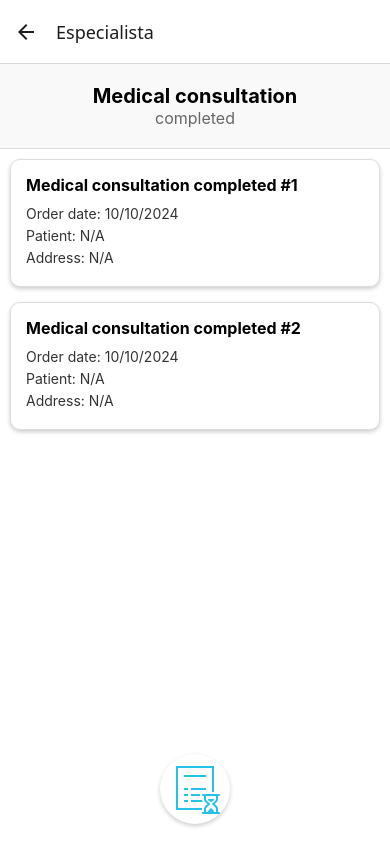
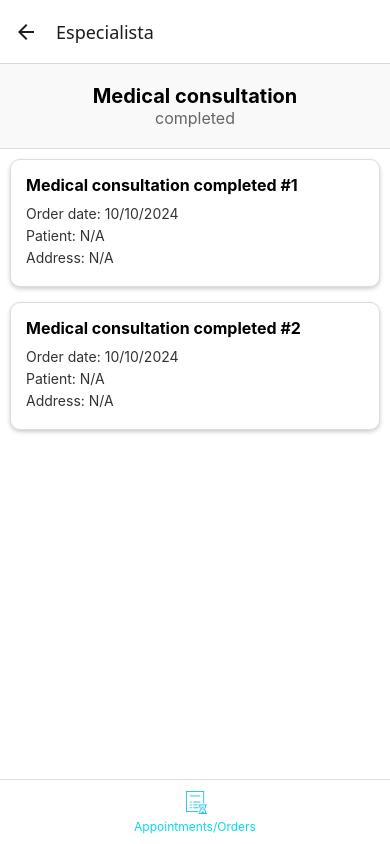
Before and after one commit to Anava300102/Medical, a React Native app: screen /Especialista in a window 390 px wide. Built offline with nearby package versions, Linux system fonts and the light colour scheme.

Commit message:
barra inferior

```diff
--- a/src/screens/EspecialistaScreen.js
+++ b/src/screens/EspecialistaScreen.js
@@ -42,12 +42,19 @@ export default function EspecialistaScreen({ navigation }) {
         contentContainerStyle={styles.listContainer}
       />
 
-      <TouchableOpacity style={styles.footerButton}>
-        <Image
-          source={require('../../assets/icons8-historial-de-pedidos-50.png')}
-          style={styles.footerIcon}
-        />
-      </TouchableOpacity>
+      {/* Barra de navegación inferior */}
+      <View style={styles.bottomBar}>
+        <TouchableOpacity
+          style={styles.navItem}
+          onPress={() => navigation.navigate('AppointmentsOrders')}
+        >
+          <Image
+            source={require('../../assets/icons8-historial-de-pedidos-50.png')}
+            style={styles.navIcon}
+          />
+          <Text style={styles.navText}>Appointments/Orders</Text>
+        </TouchableOpacity>
+      </View>
     </View>
   );
 }
@@ -100,22 +107,29 @@ const styles = StyleSheet.create({
     color: '#333',
     marginBottom: 5,
   },
-  footerButton: {
+  bottomBar: {
     position: 'absolute',
-    bottom: 20,
-    alignSelf: 'center',
+    bottom: 0,
+    left: 0,
+    right: 0,
+    flexDirection: 'row',
+    justifyContent: 'space-around',
+    paddingVertical: 10,
+    borderTopWidth: 1,
+    borderTopColor: '#ddd',
     backgroundColor: '#fff',
-    borderRadius: 50,
-    padding: 10,
-    shadowColor: '#000',
-    shadowOffset: { width: 0, height: 2 },
-    shadowOpacity: 0.2,
-    shadowRadius: 4,
-    elevation: 5,
   },
-  footerIcon: {
-    width: 50,
-    height: 50,
+  navItem: {
+    alignItems: 'center',
+  },
+  navIcon: {
+    width: 24,
+    height: 24,
     resizeMode: 'contain',
   },
+  navText: {
+    fontSize: 12,
+    color: '#07DBEB',
+    marginTop: 5,
+  },
 });
--- a/src/screens/GeneralDoctorScreen.js
+++ b/src/screens/GeneralDoctorScreen.js
@@ -11,9 +11,7 @@ export default function GeneralDoctor({ navigation }) {
       phone: 'Teléfono',
       email: 'Correo Electrónico',
       price: 'Precio',
-      services: 'Servicios',
       appointmentsOrders: 'Citas/Pedidos',
-      datebook: 'Agenda',
       doctors: [
         {
           id: '1',
@@ -38,9 +36,7 @@ export default function GeneralDoctor({ navigation }) {
       phone: 'Phone',
       email: 'Email',
       price: 'Price',
-      services: 'Services',
       appointmentsOrders: 'Appointments/Orders',
-      datebook: 'Datebook',
       doctors: [
         {
           id: '1',
@@ -93,7 +89,10 @@ export default function GeneralDoctor({ navigation }) {
       <View style={styles.topBar}>
         <Text style={styles.title}>{t.generalDoctor}</Text>
         <TouchableOpacity onPress={() => navigation.navigate('Profile')}>
-          <Image source={require('../../assets/icons8-nombre-50.png')} style={styles.icon} />
+          <Image
+            source={require('../../assets/icons8-nombre-50.png')}
+            style={styles.icon}
+          />
         </TouchableOpacity>
       </View>
 
@@ -107,10 +106,6 @@ export default function GeneralDoctor({ navigation }) {
 
       {/* Barra de navegación inferior */}
       <View style={styles.bottomBar}>
-        <TouchableOpacity style={styles.navItem} onPress={() => navigation.navigate('Services')}>
-          <Image source={require('../../assets/icons8-servicios-50.png')} style={styles.navIcon} />
-          <Text style={styles.navText}>{t.services}</Text>
-        </TouchableOpacity>
         <TouchableOpacity
           style={styles.navItem}
           onPress={() => navigation.navigate('AppointmentsOrders', { appointments })}
@@ -120,10 +115,6 @@ export default function GeneralDoctor({ navigation }) {
             style={styles.navIcon}
           />
           <Text style={styles.navText}>{t.appointmentsOrders}</Text>
-        </TouchableOpacity>
-        <TouchableOpacity style={styles.navItem} onPress={() => navigation.navigate('Datebook')}>
-          <Image source={require('../../assets/icons8-comprobante-de-pago-64.png')} style={styles.navIcon} />
-          <Text style={styles.navText}>{t.datebook}</Text>
         </TouchableOpacity>
       </View>
     </View>
@@ -137,8 +128,8 @@ const styles = StyleSheet.create({
   },
   topBar: {
     flexDirection: 'row',
+    justifyContent: 'space-between',
     alignItems: 'center',
-    justifyContent: 'space-between',
     paddingHorizontal: 15,
     paddingVertical: 10,
     borderBottomWidth: 1,
@@ -150,8 +141,8 @@ const styles = StyleSheet.create({
     color: '#333',
   },
   icon: {
-    width: 24,
-    height: 24,
+    width: 30,
+    height: 30,
     resizeMode: 'contain',
   },
   listContainer: {
--- a/src/screens/PharmacyScreen.js
+++ b/src/screens/PharmacyScreen.js
@@ -101,10 +101,6 @@ export default function PharmacyScreen({ navigation }) {
 
       {/* Barra de navegación inferior */}
       <View style={styles.bottomBar}>
-        <TouchableOpacity style={styles.navItem} onPress={() => navigation.navigate('Services')}>
-          <Image source={require('../../assets/icons8-servicios-50.png')} style={styles.navIcon} />
-          <Text style={styles.navText}>{t.services}</Text>
-        </TouchableOpacity>
         <TouchableOpacity
           style={styles.navItem}
           onPress={() => navigation.navigate('AppointmentsOrders')}
@@ -114,13 +110,6 @@ export default function PharmacyScreen({ navigation }) {
             style={styles.navIcon}
           />
           <Text style={styles.navText}>{t.appointmentsOrders}</Text>
-        </TouchableOpacity>
-        <TouchableOpacity style={styles.navItem} onPress={() => navigation.navigate('Datebook')}>
-          <Image
-            source={require('../../assets/icons8-comprobante-de-pago-64.png')}
-            style={styles.navIcon}
-          />
-          <Text style={styles.navText}>{t.datebook}</Text>
         </TouchableOpacity>
       </View>
     </View>
@@ -199,7 +188,7 @@ const styles = StyleSheet.create({
     left: 0,
     right: 0,
     flexDirection: 'row',
-    justifyContent: 'space-around',
+    justifyContent: 'center', // Centramos el contenido
     paddingVertical: 10,
     borderTopWidth: 1,
     borderTopColor: '#ddd',
--- a/src/screens/ProductsPharmacyScree.js
+++ b/src/screens/ProductsPharmacyScree.js
@@ -12,7 +12,6 @@ export default function ProductsPharmacyScreen({ navigation }) {
       price: 'Precio',
       note: 'Si tienes preguntas sobre este medicamento, ¡háznoslo saber!',
       addToOrder: 'Añadir al pedido',
-      services: 'Servicios',
       appointmentsOrders: 'Citas/Pedidos',
       datebook: 'Agenda',
       product: {
@@ -30,7 +29,6 @@ export default function ProductsPharmacyScreen({ navigation }) {
       price: 'Price',
       note: 'If you have any questions about this medication, let us know!',
       addToOrder: 'Add to order',
-      services: 'Services',
       appointmentsOrders: 'Appointments/Orders',
       datebook: 'Datebook',
       product: {
@@ -112,10 +110,6 @@ export default function ProductsPharmacyScreen({ navigation }) {
 
       {/* Barra de navegación inferior */}
       <View style={styles.bottomBar}>
-        <TouchableOpacity style={styles.navItem} onPress={() => navigation.navigate('Services')}>
-          <Image source={require('../../assets/icons8-servicios-50.png')} style={styles.navIcon} />
-          <Text style={styles.navText}>{t.services}</Text>
-        </TouchableOpacity>
         <TouchableOpacity
           style={styles.navItem}
           onPress={() => navigation.navigate('AppointmentsOrders')}
@@ -125,10 +119,6 @@ export default function ProductsPharmacyScreen({ navigation }) {
             style={styles.navIcon}
           />
           <Text style={styles.navText}>{t.appointmentsOrders}</Text>
-        </TouchableOpacity>
-        <TouchableOpacity style={styles.navItem} onPress={() => navigation.navigate('Datebook')}>
-          <Image source={require('../../assets/icons8-comprobante-de-pago-64.png')} style={styles.navIcon} />
-          <Text style={styles.navText}>{t.datebook}</Text>
         </TouchableOpacity>
       </View>
     </View>
@@ -238,7 +228,7 @@ const styles = StyleSheet.create({
     left: 0,
     right: 0,
     flexDirection: 'row',
-    justifyContent: 'space-around',
+    justifyContent: 'center', // Centramos el contenido
     paddingVertical: 10,
     borderTopWidth: 1,
     borderTopColor: '#ddd',
--- a/src/screens/VisitScreen.js
+++ b/src/screens/VisitScreen.js
@@ -10,14 +10,12 @@ export default function VisitScreen({ navigation }) {
       selectDoctor: 'Selecciona un tipo de Doctor',
       generalDoctor: 'Médico General',
       specialist: 'Especialista',
-      services: 'Servicios',
       appointmentsOrders: 'Citas/Pedidos',
     },
     en: {
       selectDoctor: 'Select a type of Doctor',
       generalDoctor: 'General Doctor',
       specialist: 'Specialist',
-      services: 'Services',
       appointmentsOrders: 'Appointments/Orders',
     },
   };
@@ -37,10 +35,13 @@ export default function VisitScreen({ navigation }) {
     <View style={styles.container}>
       {/* Barra superior */}
       <View style={styles.topBar}>
-        <TouchableOpacity onPress={() => navigation.goBack()}>
-          <Image source={require('../../assets/icons8-menú-50.png')} style={styles.icon} />
+        <Text style={styles.title}>{t.selectDoctor}</Text>
+        <TouchableOpacity onPress={() => navigation.navigate('Profile')}>
+          <Image
+            source={require('../../assets/icons8-nombre-50.png')}
+            style={styles.icon}
+          />
         </TouchableOpacity>
-        <Text style={styles.title}>{t.selectDoctor}</Text>
       </View>
 
       {/* Opciones principales */}
@@ -67,12 +68,8 @@ export default function VisitScreen({ navigation }) {
         </TouchableOpacity>
       </View>
 
-      {/* Barra de navegación inferior */}
+      {/* Barra inferior de navegación */}
       <View style={styles.bottomBar}>
-        <TouchableOpacity style={styles.navItem} onPress={() => navigation.navigate('Services')}>
-          <Image source={require('../../assets/icons8-servicios-50.png')} style={styles.navIcon} />
-          <Text style={styles.navText}>{t.services}</Text>
-        </TouchableOpacity>
         <TouchableOpacity
           style={styles.navItem}
           onPress={() => navigation.navigate('AppointmentsOrders')}
@@ -95,22 +92,22 @@ const styles = StyleSheet.create({
   },
   topBar: {
     flexDirection: 'row',
+    justifyContent: 'space-between',
     alignItems: 'center',
     paddingHorizontal: 15,
     paddingVertical: 10,
     borderBottomWidth: 1,
     borderBottomColor: '#ddd',
   },
-  icon: {
-    width: 24,
-    height: 24,
-    resizeMode: 'contain',
-    marginRight: 10,
-  },
   title: {
     fontSize: 20,
     fontWeight: 'bold',
     color: '#333',
+  },
+  icon: {
+    width: 30,
+    height: 30,
+    resizeMode: 'contain',
   },
   optionsContainer: {
     flex: 1,
```
Also changed, not shown: src/screens/ClienteScreen.js (+29 -41 lines).
